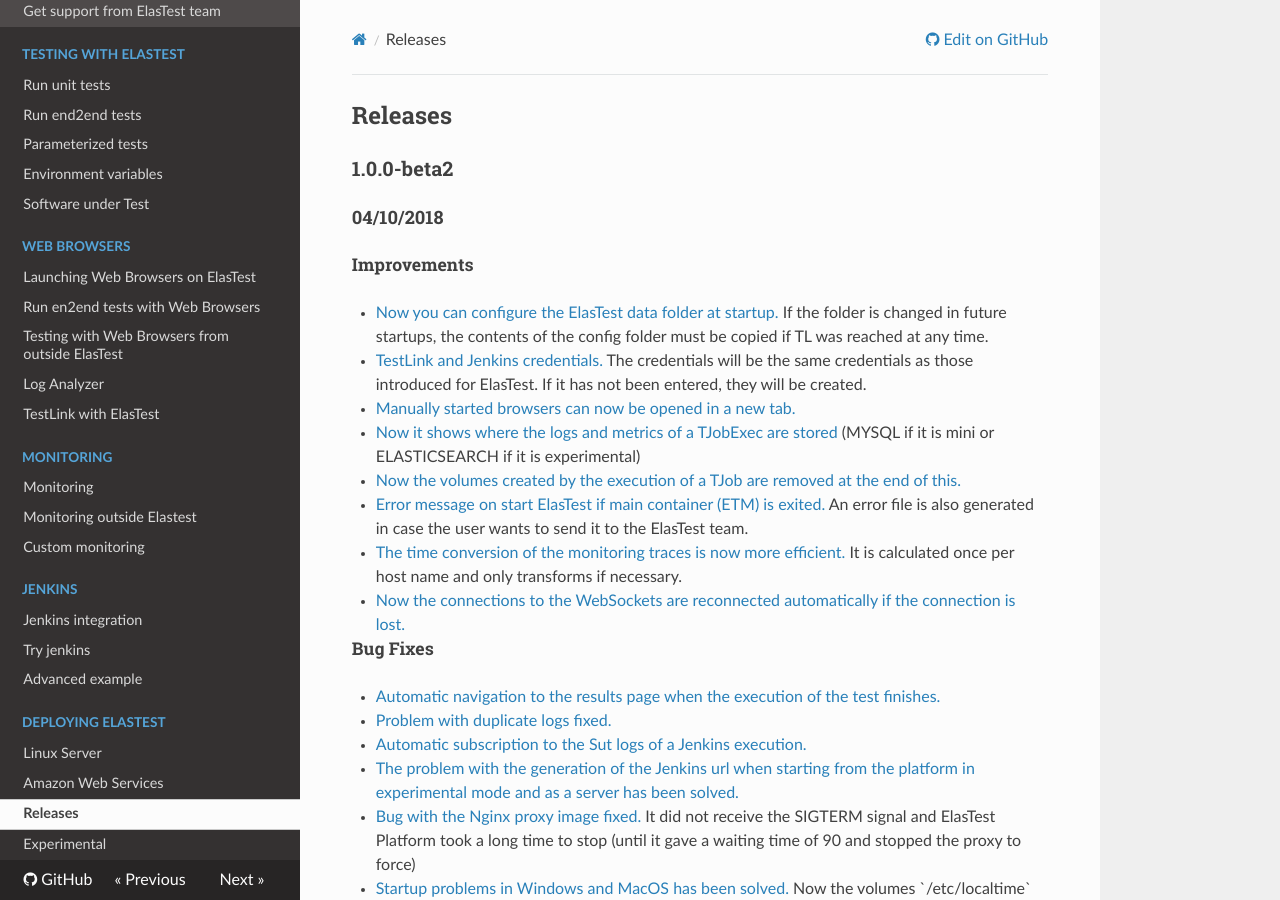
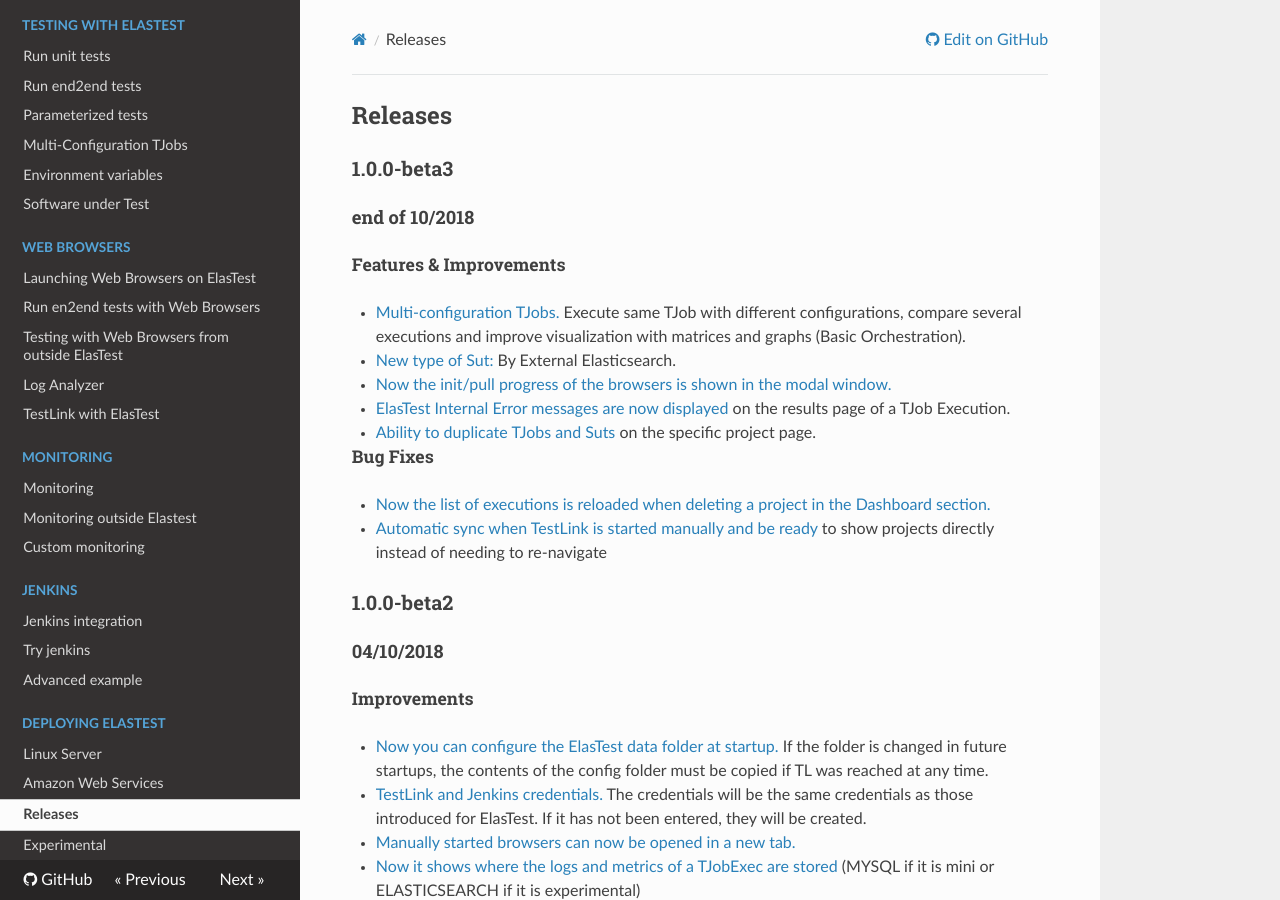
Before and after one commit to elastest/elastest.io-docs, an MkDocs documentation site: the page built from docs/releases/index.md, in a window 1280 px wide and 900 px high. Built offline with MkDocs 1.6.1, drawn with Linux system fonts in a browser that asks for light colours; nearby versions of some CDN libraries; old or Windows-style settings are respelled for this version of MkDocs.

Commit message:
MultiConfig section and Release 1.0.0-beta3 changelog added

```diff
--- a/docs/releases/index.md
+++ b/docs/releases/index.md
@@ -2,6 +2,25 @@
 <div class="cell-xs-10 cell-lg-6 text-md-left inset-md-right-80 cell-lg-push-1 offset-top-50 offset-lg-top-0">
 <h2 id="content" class="h1">Releases</h2>
 </div>
+</div>
+
+<div id="1.0.0-beta3">
+<h3 class="small-subtitle">1.0.0-beta3</h3>
+<h4 class="smaller-subtitle">end of 10/2018</h4>
+
+<ul>
+<h5 class="smaller-subtitle">Features & Improvements</h5>
+<li><a target="_blank" href="/docs/testing/multi-configuration-tjobs">Multi-configuration TJobs.</a> Execute same TJob with different configurations, compare several executions and improve visualization with matrices and graphs (Basic Orchestration).</li>
+<li><a target="_blank" href="javascript:void(0);">New type of Sut:</a> By External Elasticsearch.</li>
+<li><a target="_blank" href="/docs/web-browsers/manual-browsers">Now the init/pull progress of the browsers is shown in the modal window.</a></li>
+<li><a target="_blank" href="javascript:void(0);">ElasTest Internal Error messages are now displayed</a> on the results page of a TJob Execution.</li>
+<li><a target="_blank" href="javascript:void(0);">Ability to duplicate TJobs and Suts</a> on the specific project page.</li>
+
+<h5 class="smaller-subtitle">Bug Fixes</h5>
+<li><a target="_blank" href="javascript:void(0);">Now the list of executions is reloaded when deleting a project in the Dashboard section.</a></li>
+<li><a target="_blank" href="/docs/testlink">Automatic sync when TestLink is started manually and be ready</a> to show projects directly instead of needing to re-navigate</li>
+
+</ul>
 </div>
 
 <div id="1.0.0-beta2">
--- a/mkdocs-web.yml
+++ b/mkdocs-web.yml
@@ -9,6 +9,7 @@
 - ['testing/unit.md','Testing with ElasTest', 'Run unit tests']
 - ['testing/e2e-rest.md','Testing with ElasTest', 'Run end2end tests']
 - ['testing/parameterized-tests.md','Testing with ElasTest', 'Parameterized tests']
+- ['testing/multi-configuration-tjobs.md','Testing with ElasTest', 'Multi-Configuration TJobs']
 - ['testing/environment-variables.md','Testing with ElasTest', 'Environment variables']
 - ['testing/sut.md','Testing with ElasTest', 'Software under Test']
 
--- a/mkdocs.yml
+++ b/mkdocs.yml
@@ -9,6 +9,7 @@
 - ['testing/unit.md','Testing with ElasTest', 'Run unit tests']
 - ['testing/e2e-rest.md','Testing with ElasTest', 'Run end2end tests']
 - ['testing/parameterized-tests.md','Testing with ElasTest', 'Parameterized tests']
+- ['testing/multi-configuration-tjobs.md','Testing with ElasTest', 'Multi-Configuration TJobs']
 - ['testing/environment-variables.md','Testing with ElasTest', 'Environment variables']
 - ['testing/sut.md','Testing with ElasTest', 'Software under Test']
 
```
Also changed, not shown: docs/testing/multi-configuration-tjobs.md (added, +87 -0 lines), docs/testing/parameterized-tests.md (+1 -1 lines), docs/testing/sut.md (+1 -1 lines), docs/testing/images/multiconfig_1.png (added), docs/testing/images/multiconfig_2.png (added), docs/testing/images/multiconfig_3.png (added), docs/testing/images/multiconfig_4.png (added), docs/testing/images/multiconfig_5.png (added), docs/testing/images/multiconfig_6.png (added), docs/testing/images/multiconfig_7.png (added), docs/testing/images/multiconfig_8.png (added), docs/web-browsers/images/loading.png.
